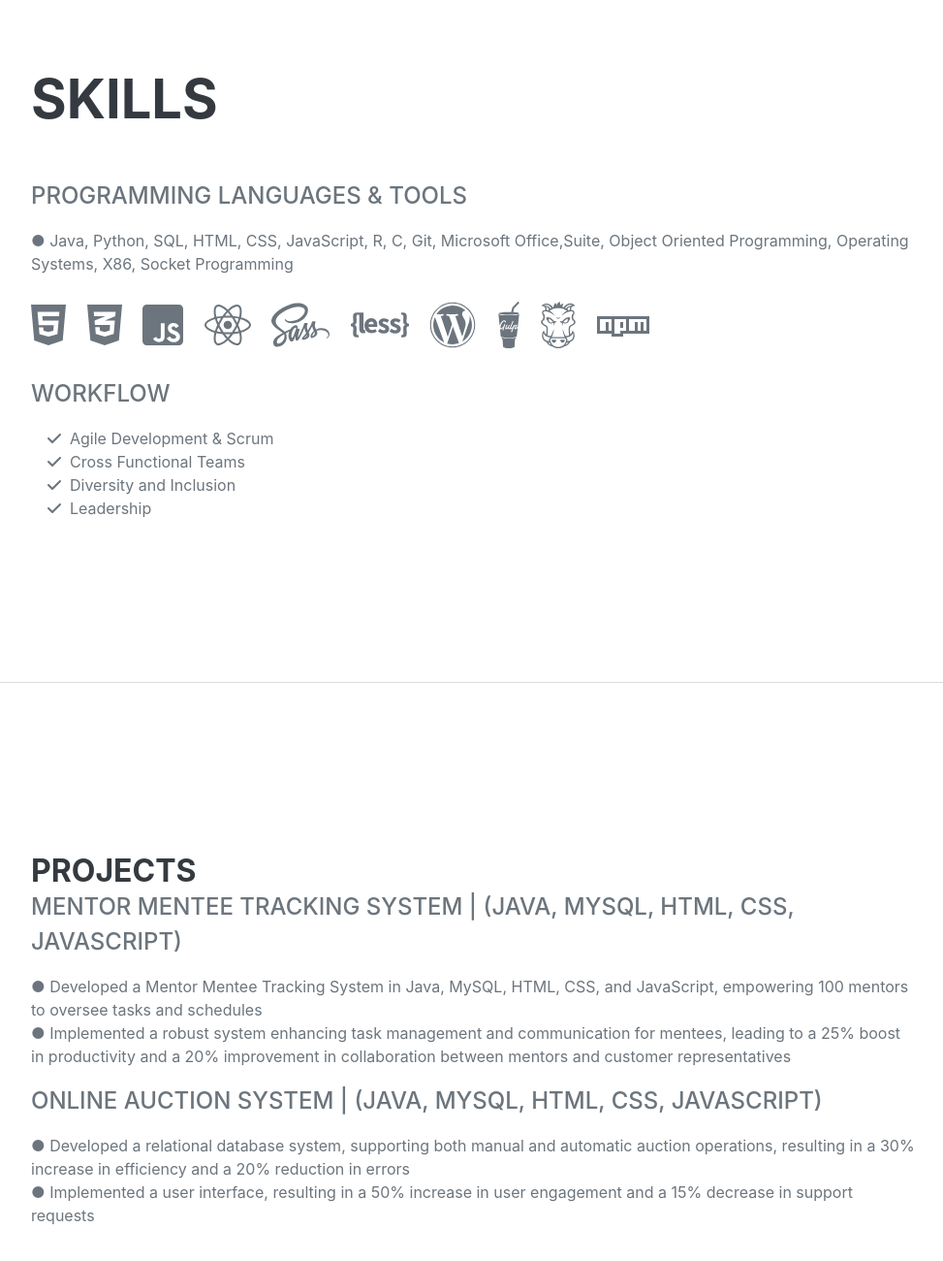
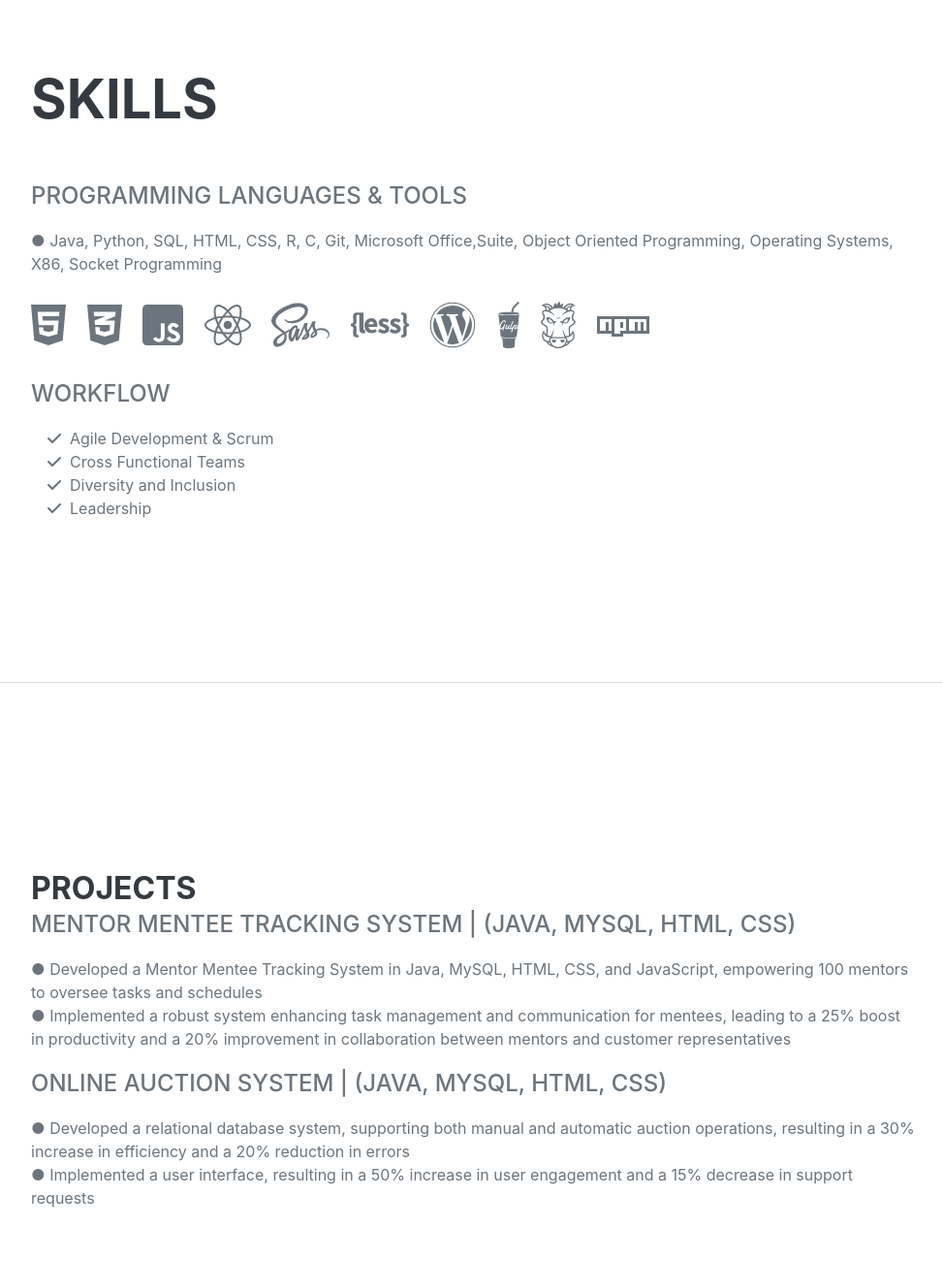
Before and after one commit to melihkadincesme/Melih-website, a plain HTML site: page index.html in a window 1280 px wide. Shown: the part 3737-5037 px from the top of the page at 97% size, without its empty margins (288-1261 px from the left). Drawn offline with nearby package versions, Linux system fonts and the light colour scheme; a web font is replaced by a local one.

Commit message:
Update index.html

```diff
--- a/index.html
+++ b/index.html
@@ -208,7 +208,7 @@
                 <div class="resume-section-content">
                     <h2 class="mb-5">Skills</h2>
                     <div class="subheading mb-3">Programming Languages & Tools</div>
-                    <p> ● Java, Python, SQL, HTML, CSS, JavaScript, R, C, Git, Microsoft Office,Suite, Object Oriented Programming, Operating Systems, X86, Socket Programming  </p>
+                    <p> ● Java, Python, SQL, HTML, CSS, R, C, Git, Microsoft Office,Suite, Object Oriented Programming, Operating Systems, X86, Socket Programming  </p>
                     <ul class="list-inline dev-icons">
                         <li class="list-inline-item"><i class="fab fa-html5"></i></li>
                         <li class="list-inline-item"><i class="fab fa-css3-alt"></i></li>
@@ -252,13 +252,13 @@
                     <div class="flex-grow-1">
                         <h3 class="mb-0">Projects</h3>
 
-                        <div class="subheading mb-3">Mentor Mentee Tracking System | (Java, MySQL, HTML, CSS, Javascript)</div>
+                        <div class="subheading mb-3">Mentor Mentee Tracking System | (Java, MySQL, HTML, CSS)</div>
                         <p>
                             ● Developed a Mentor Mentee Tracking System in Java, MySQL, HTML, CSS, and JavaScript, empowering 100 mentors to oversee tasks and schedules <br>
                             ● Implemented a robust system enhancing task management and communication for mentees, leading to a 25% boost in productivity and a 20% improvement in collaboration between mentors and customer representatives
                         </p>
 
-                        <div class="subheading mb-3">Online Auction System | (Java, MySQL, HTML, CSS, Javascript)</div>
+                        <div class="subheading mb-3">Online Auction System | (Java, MySQL, HTML, CSS)</div>
                         <p>
                             ● Developed a relational database system, supporting both manual and automatic auction operations, resulting in a 30% increase in efficiency and a 20% reduction in errors <br>
                             ● Implemented a user interface, resulting in a 50% increase in user engagement and a 15% decrease in support requests
```
